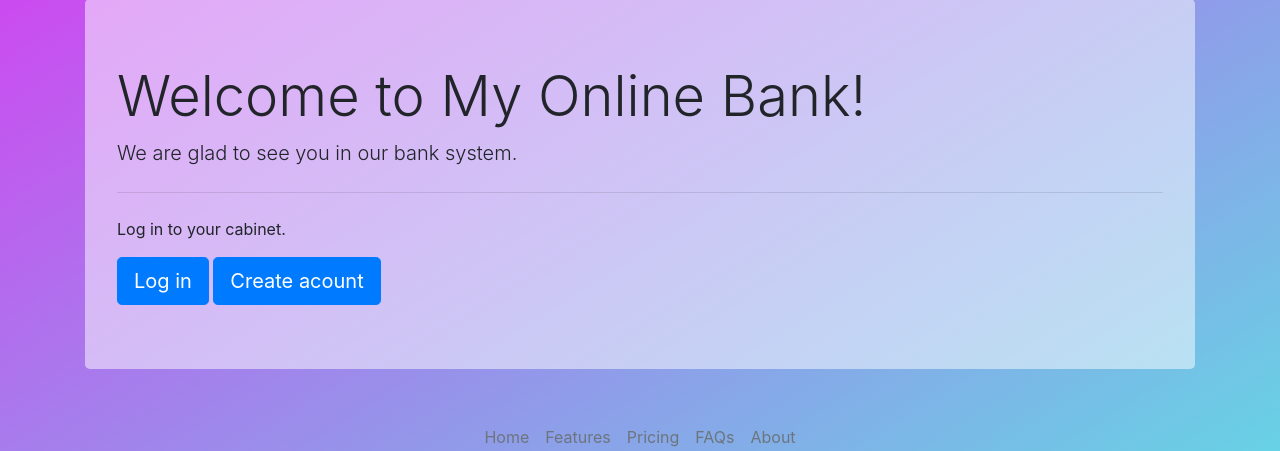
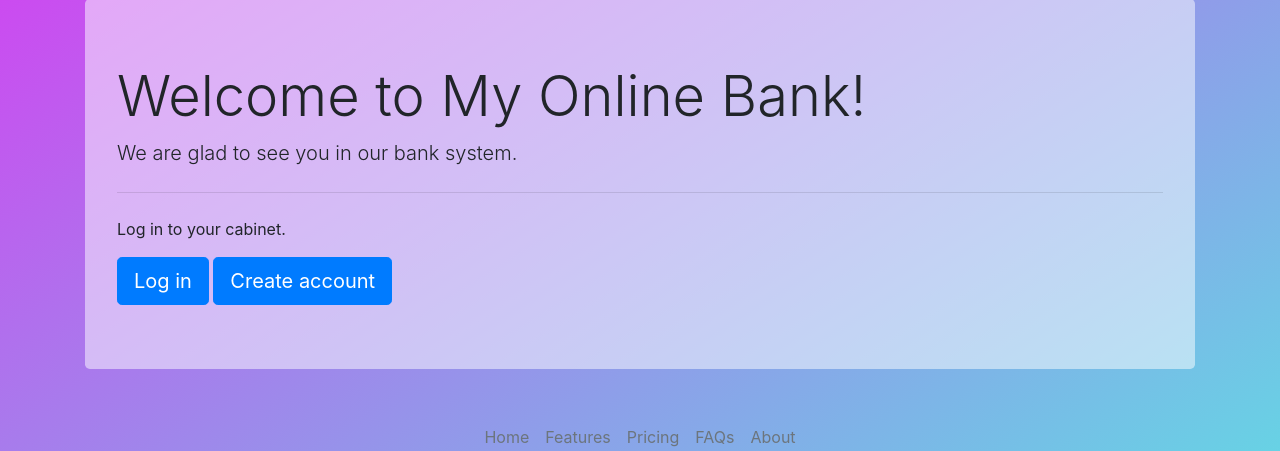
Before and after one commit to BillShalker/PrimitiveBanking, a Django app: page / in a window 1280 px wide. Shown: the part 81-532 px from the top of the page. Run offline with Django 5.2, Linux system fonts and the light colour scheme; some libraries are stand-ins or nearby versions.

Commit message:
Github Update

```diff
--- a/banking/views.py
+++ b/banking/views.py
@@ -7,7 +7,8 @@ from .models import Account, User, Transaction
 
 
 def home(request):
-    return render(request, 'banking/home.html')
+    isauth = request.user.is_authenticated
+    return render(request, 'banking/home.html', {'isauth': isauth})
 
 
 def logining(request):
@@ -70,8 +71,7 @@ def cabinet(request):
         account = Account.objects.get(user=auth_user)
     except Account.DoesNotExist:
         account = None
-    transactions = Transaction.objects.filter(from_account=account).all()
-
+    transactions = Transaction.objects.filter(from_account=account).all()[::-1]
     # Передаем информацию об аккаунте в контекст шаблона
     return render(request, 'banking/cabinet.html',
                   {'auth_user': auth_user, 'account': account, 'transactions': transactions})
--- a/templates/banking/home.html
+++ b/templates/banking/home.html
@@ -4,8 +4,15 @@
         <h1 class="display-4">Welcome to My Online Bank!</h1>
         <p class="lead">We are glad to see you in our bank system.</p>
         <hr class="my-4">
-        <p>Log in to your cabinet.</p>
-        <a class="btn btn-primary btn-lg" href={% url "login" %} role="button">Log in</a>
-        <a class="btn btn-primary btn-lg" href={% url "create_account" %} role="button">Create acount</a>
+        {% if not isauth %}
+            <p>Log in to your cabinet.</p>
+            <a class="btn btn-primary btn-lg" href="{% url 'login' %}" role="button">Log in</a>
+            <a class="btn btn-primary btn-lg" href="{% url 'create_account' %}" role="button">Create account</a>
+        {% else %}
+            <p>Welcome, we are glad to see you here again!</p>
+            <a class="btn btn-primary btn-lg" href="{% url 'cabinet' %}" role="button">Cabinet</a>
+
+        {% endif %}
+
     </div>
 {% endblock %}
```
Also changed, not shown: templates/banking/cabinet.html (+3 -4 lines), 1 other file.
